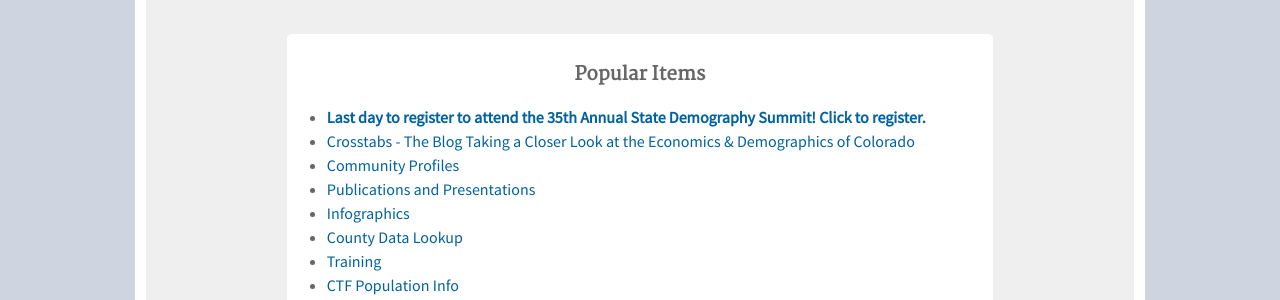
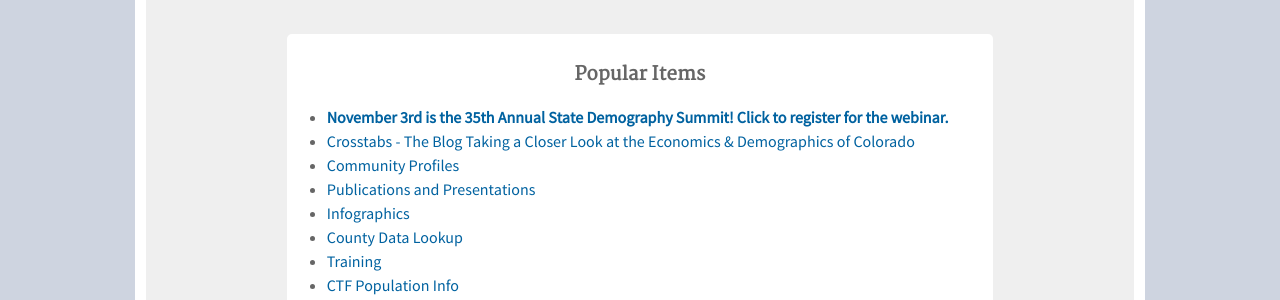
Before and after one commit to TBleess/Website_New, a Jekyll site: the page built from pages/0_Homepage_and_Footer_Links/index.md, in a window 1280 px wide. Shown: the part 649-949 px from the top of the page. Built offline with Jekyll 4.4.1, drawn with Linux system fonts in a browser that asks for light colours.

Commit message:
Update infobox.yml

```diff
--- a/_data/infobox.yml
+++ b/_data/infobox.yml
@@ -2,7 +2,7 @@
   # url: "/data/"
 # - name: "Webmap Gallery"
 #   url: "/gis/map-gallery/"
-- name: "<b>Last day to register to attend the 35th Annual State Demography Summit! Click to register.</b>"
+- name: "<b>November 3rd is the 35th Annual State Demography Summit! Click to register for the webinar.</b>"
   url: "/demography/demography-summit-2017#demography-summit-2017"
 - name: "Crosstabs - The Blog Taking a Closer Look at the Economics & Demographics of Colorado"
   url: "/crosstabs/"
```
